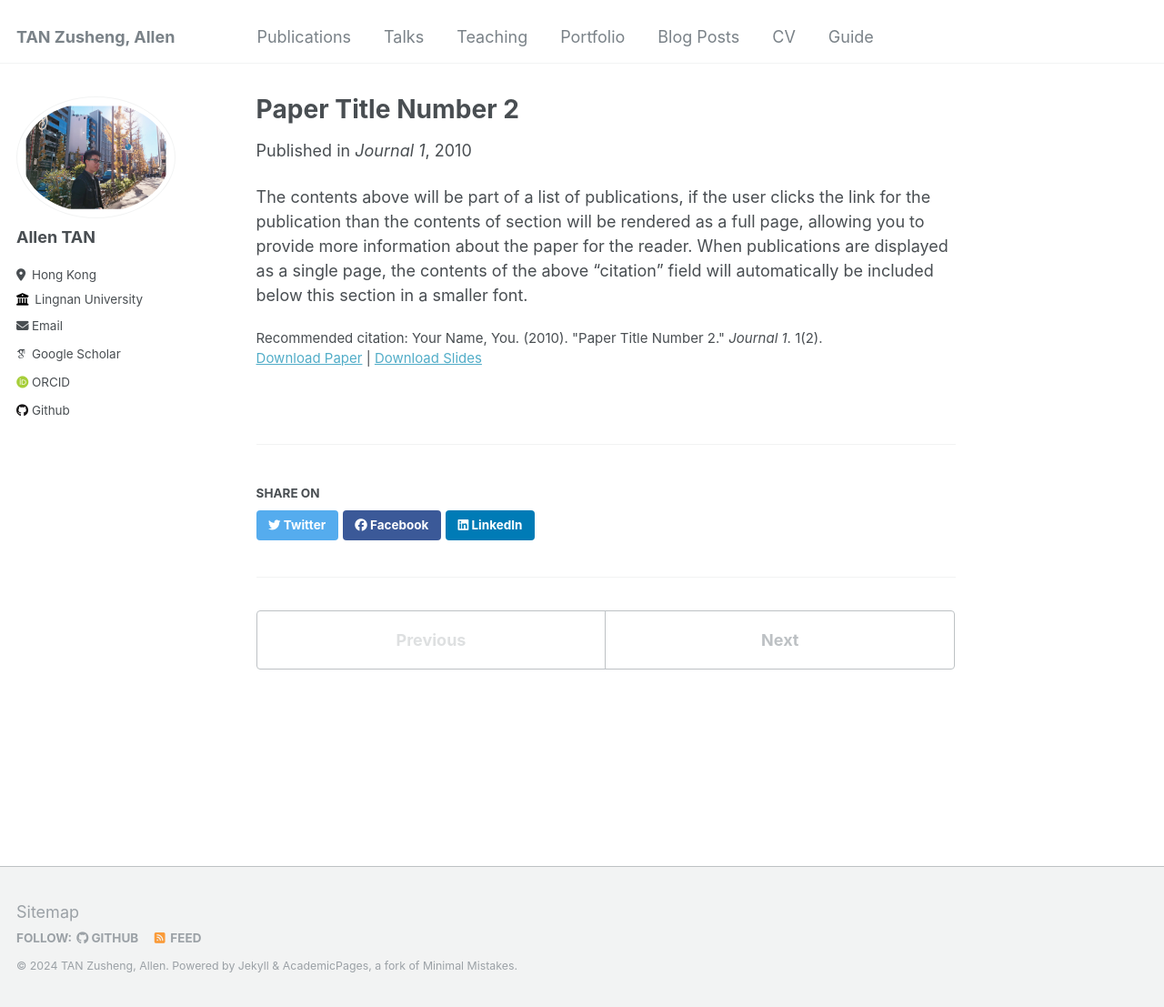
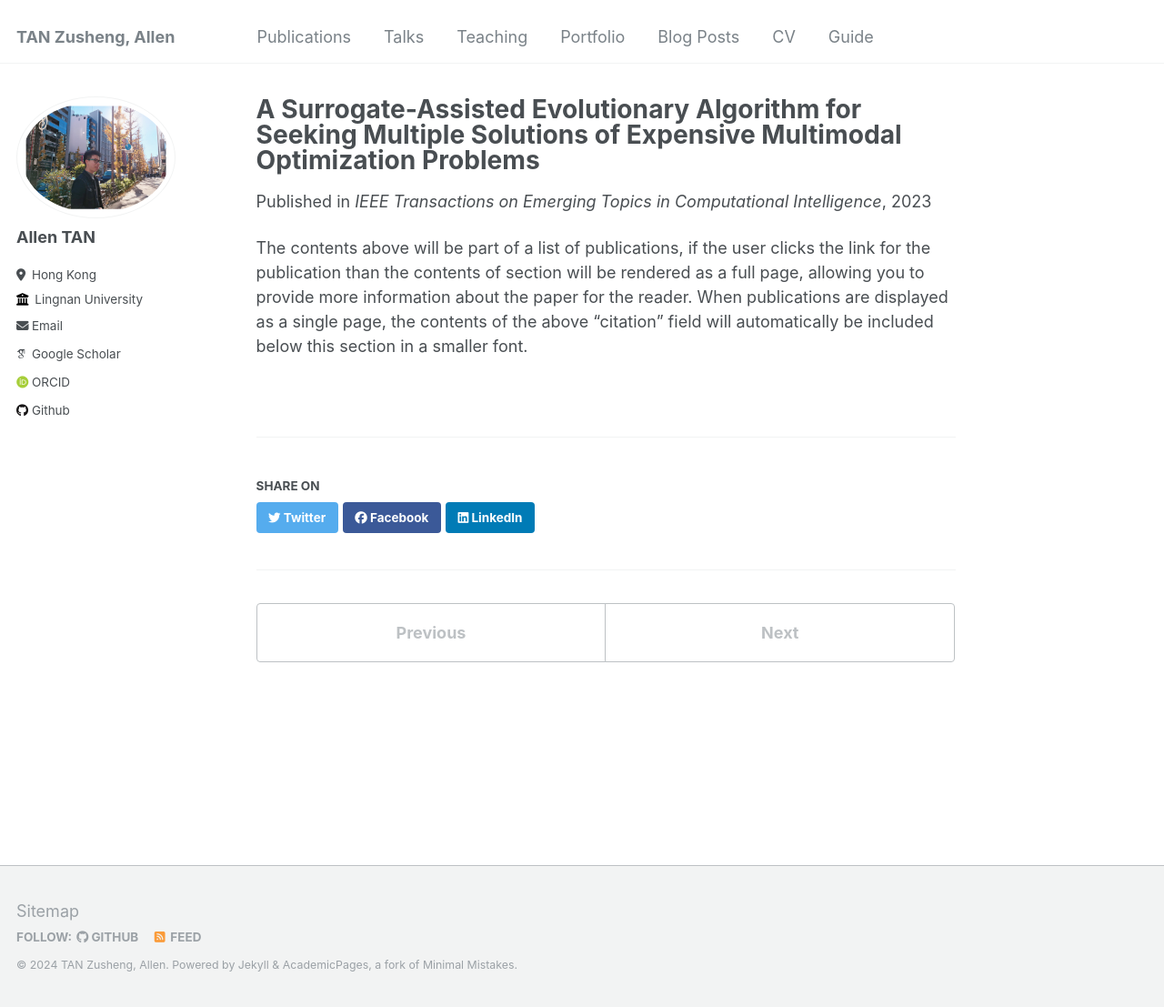
Before and after one commit to allent4n/allent4n.github.io, a Jekyll site: the page built from _publications/2010-10-01-paper-title-number-2.md, in a window 1280 px wide and 1107 px high. Shown: the whole window at 91% size. Built offline with Jekyll 4.4.1, drawn with Linux system fonts in a browser that asks for light colours; some web fonts are replaced.

Commit message:
Update 2010-10-01-paper-title-number-2.md

```diff
--- a/_publications/2010-10-01-paper-title-number-2.md
+++ b/_publications/2010-10-01-paper-title-number-2.md
@@ -1,13 +1,13 @@
 ---
-title: "Paper Title Number 2"
+title: "A Surrogate-Assisted Evolutionary Algorithm for Seeking Multiple Solutions of Expensive Multimodal Optimization Problems"
 collection: publications
 permalink: /publication/2010-10-01-paper-title-number-2
-excerpt: 'This paper is about the number 2. The number 3 is left for future work.'
-date: 2010-10-01
-venue: 'Journal 1'
-slidesurl: 'http://academicpages.github.io/files/slides2.pdf'
-paperurl: 'http://academicpages.github.io/files/paper2.pdf'
-citation: 'Your Name, You. (2010). &quot;Paper Title Number 2.&quot; <i>Journal 1</i>. 1(2).'
+excerpt: #'This paper is about the number 2. The number 3 is left for future work.'
+date: 2023-08-15
+venue: 'IEEE Transactions on Emerging Topics in Computational Intelligence'
+slidesurl: #'http://academicpages.github.io/files/slides2.pdf'
+paperurl: '[http://academicpages.github.io/files/paper2.pdf](https://ieeexplore.ieee.org/abstract/document/10218982)'
+citation: #'Your Name, You. (2010). &quot;Paper Title Number 2.&quot; <i>Journal 1</i>. 1(2).'
 ---
 
 The contents above will be part of a list of publications, if the user clicks the link for the publication than the contents of section will be rendered as a full page, allowing you to provide more information about the paper for the reader. When publications are displayed as a single page, the contents of the above "citation" field will automatically be included below this section in a smaller font.
```
